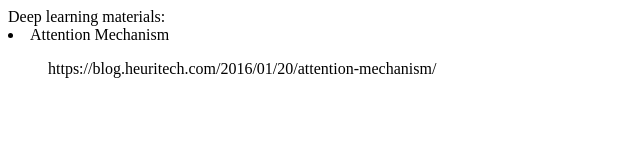
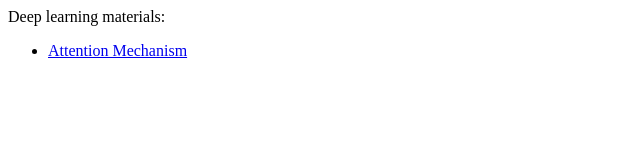
Before and after one commit to lovemaths/lovemaths.github.io, a plain HTML site: page index.html in a window 1280 px wide. Shown: the whole page, without its empty margins (0-640 px from the left). Drawn offline with Linux system fonts and the light colour scheme.

Commit message:
Update index.html

```diff
--- a/index.html
+++ b/index.html
@@ -1,8 +1,8 @@
 <html>
   <body>
     Deep learning materials:
-    <li> Attention Mechanism
-      <ol> https://blog.heuritech.com/2016/01/20/attention-mechanism/</ol>
-    </li>
+    <ul>
+      <li> <a href="https://blog.heuritech.com/2016/01/20/attention-mechanism/"> Attention Mechanism </a></li>
+    </ul>
   </body>
 </html>
```
